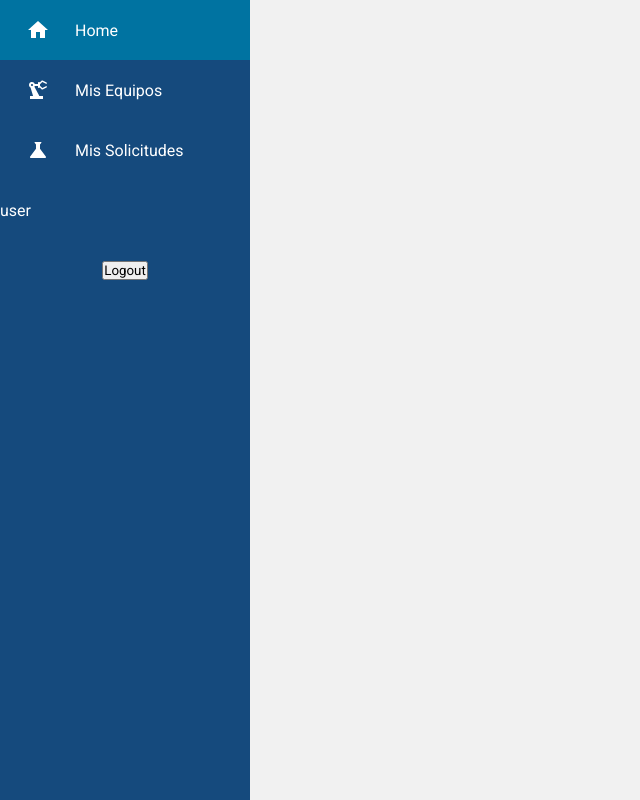
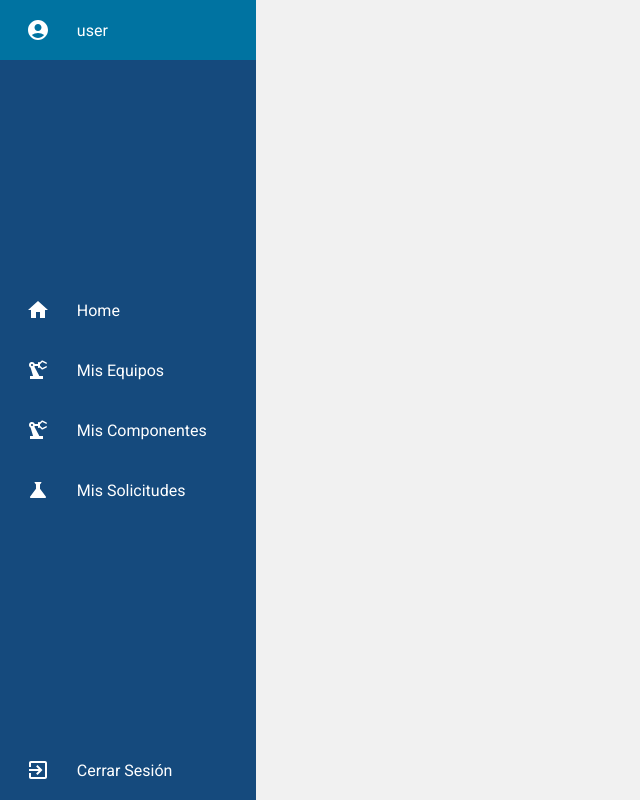
Before and after one commit to JhonOrr/proyecto_frontend, a React (Create React App) app: page /dashboard in a window 1280 px wide. Shown: the whole page, without its empty margins (0-640 px from the left). Built offline with nearby package versions, Linux system fonts and the light colour scheme; no server answers; sample sign-in values are in the browser's storage.

Commit message:
add private routes

```diff
--- a/src/components/ComponentForm.js
+++ b/src/components/ComponentForm.js
@@ -1,7 +1,7 @@
 import React, { useState, useContext , useEffect} from 'react';
 import { GlobalContext } from '../services/Context/GlobalContext';
 import { useNavigate, useParams } from 'react-router-dom';
-import { Button, TextField, Grid,Typography, CardContent, MenuItem, FormControl} from '@mui/material';
+import { Button, TextField, Grid,Typography, CardContent, MenuItem} from '@mui/material';
 
 const ComponentForm = () => {
     const[componente, setComponente] = useState({
@@ -25,7 +25,7 @@ const ComponentForm = () => {
         } else {
             addComponente(componente);
         }
-        navigate("/componentlist");
+        navigate("/dashboard/componentlist");
     };
 
     useEffect(() => {
@@ -46,7 +46,7 @@ const ComponentForm = () => {
             <Typography gutterBottom variant='h4'>
                     {componente.id ? 'Editar componente' : 'Crear componente'}
                 </Typography>
-            <FormControl onSubmit={handleSubmit}>
+            <form onSubmit={handleSubmit}>
                 <Grid container spacing={1}>
                     <Grid xs={12} item>
                         <TextField
@@ -70,6 +70,7 @@ const ComponentForm = () => {
                             select
                             required
                             label='Seleccione Equipo'
+                            name='equipo'
                         >
                             {equipos.map((equipo)=>{
                                 return(
@@ -80,12 +81,12 @@ const ComponentForm = () => {
                     </Grid>
 
                     <Grid xs={12} item>
-                        <Button variant='contained' color='primary' fullWidth type='submit'>
+                        <Button variant='contained' color='primary'  type='submit' fullWidth>
                             {componente.id ? "Editar componente" : "Crear componente"}
                         </Button>
                     </Grid>
                 </Grid>
-            </FormControl>
+            </form>
             </CardContent>
         </div>
         </div>
--- a/src/components/ComponentList.js
+++ b/src/components/ComponentList.js
@@ -4,6 +4,7 @@ import {GlobalContext} from '../services/Context/GlobalContext';
 import { DetailsList } from "@fluentui/react/lib/DetailsList";
 import DeleteIcon from '@mui/icons-material/Delete';
 import EditIcon from '@mui/icons-material/Edit';
+import { Typography, Button ,Grid} from '@mui/material';
 
 const ComponentList = () => {
     const navigate = useNavigate();
@@ -60,7 +61,7 @@ const ComponentList = () => {
             id: componente.id,
             description: componente.description,
             equipo: componente.equipo,
-            edit: <EditIcon onClick={()=>{navigate(`/componentform/${componente.id}`)}}/>,
+            edit: <EditIcon onClick={()=>{navigate(`/dashboard/componentform/${componente.id}`)}}/>,
             delete: <DeleteIcon onClick={()=>deleteComponente(componente.id)}/>
             });
         }
@@ -70,8 +71,13 @@ const ComponentList = () => {
 
     return (
         <div>
-            <button onClick={()=>{navigate('/componentform')}}>hola</button>
-            <DetailsList columns={columns} items={items}/>
+            <Grid  mb={3} >
+                <Typography mb={3}  variant='h4'>Mis Componentes</Typography>
+                <Button variant='contained' onClick={()=>{navigate('/dashboard/componentform')}}>Nuevo Componente</Button>
+            </Grid>
+            <Grid  mb={3} >
+                <DetailsList columns={columns} items={items}/>
+            </Grid>
 
         </div>
     )
--- a/src/components/EquipForm.js
+++ b/src/components/EquipForm.js
@@ -26,7 +26,7 @@ const EquipForm = () => {
         } else {
             addEquipo(equipo);
         }
-        navigate("/equiplist");
+        navigate("/dashboard/equiplist");
     };
 
     useEffect(() => {
@@ -47,7 +47,7 @@ const EquipForm = () => {
             <CardContent>
             <Typography gutterBottom variant='h4'>
                     {equipo.id ? 'Editar equipo' : 'Crear equipo'}
-                </Typography>
+            </Typography>
             <form onSubmit={handleSubmit}>
                 <Grid container spacing={1}>
                     <Grid xs={12} item>
--- a/src/components/Login/Login.js
+++ b/src/components/Login/Login.js
@@ -20,7 +20,7 @@ const Login = () => {
     setError('')
     try{
       await signIn(email, password)
-      navigate('/dashboard')
+      navigate('/dashboard/equipform')
     } catch(e){
       setError(e.message);
       console.log(e.message);
--- a/src/components/Sidebar/Options.js
+++ b/src/components/Sidebar/Options.js
@@ -7,12 +7,17 @@ export const Options = [
     {
         title:"Home",
         icon: <HomeIcon/>,
-        link: "/contact"
+        link: "/dashboard/welcome"
     },
     {
         title:"Mis Equipos",
         icon: <PrecisionManufacturingIcon/>,
-        link: "/login"
+        link: "/dashboard/equiplist "
+    },
+    {
+        title:"Mis Componentes",
+        icon: <PrecisionManufacturingIcon/>,
+        link: "/dashboard/componentlist "
     },
     {
         title:"Mis Solicitudes",
--- a/src/components/Sidebar/Sidebar.js
+++ b/src/components/Sidebar/Sidebar.js
@@ -3,7 +3,8 @@ import { Link,useNavigate} from 'react-router-dom';
 import '../../styles/sidebar.css'
 import { Options } from './Options';
 import { UserAuth } from '../../services/auth/AuthContext';
-
+import AccountCircleIcon from '@mui/icons-material/AccountCircle';
+import ExitToAppIcon from '@mui/icons-material/ExitToApp';
 
 const Sidebar = () => {
 
@@ -19,12 +20,16 @@ const Sidebar = () => {
       console.log(e.message)
     }
   }
-
-
-
   return (
     <div className='sidebar'>
-      <ul className='sidebarList'>
+      <ul className='sidebarList' style={{display:'flex' ,flexDirection:'column', height:'100%', justifyContent:'space-between'}}>
+        <div>
+          <li className='row'>
+            <div className='icon'><AccountCircleIcon/></div>
+            <div className='title'>{user.email?.split('@')[0]}</div>
+          </li>
+        </div>
+        <div>
           {Options.map((val,key)=>{
             return(
               <Link to={val.link} style={{textDecoration:'none'}}>
@@ -38,12 +43,14 @@ const Sidebar = () => {
 
             )
           })}
+        </div>
+
+        <div>
           <li className='row'>
-          <div className='title'>{user.email?.split('@')[0]}</div>
+            <div className='icon'><ExitToAppIcon/></div>
+            <div className='title' onClick={handleLogout}>Cerrar Sesión</div>
           </li>
-        <li className='row'>
-          <button onClick={handleLogout} >Logout</button>
-        </li>
+        </div>
 
       </ul>
 
--- /dev/null
+++ b/src/components/Welcome.js
@@ -0,0 +1,15 @@
+import { Typography } from '@mui/material';
+import React from 'react';
+
+
+const Welcome = () => {
+  return (
+    <div>
+        <Typography variant='h3'>Bienvenido a la plataforma Smartlab</Typography>
+
+
+    </div>
+  )
+}
+
+export default Welcome;
--- a/src/services/ProtectedRoute.js
+++ b/src/services/ProtectedRoute.js
@@ -1,13 +1,24 @@
 import React from 'react';
 import { Navigate } from 'react-router-dom';
 import { UserAuth } from './auth/AuthContext';
+import { Outlet } from 'react-router-dom';
+import Sidebar from '../components/Sidebar/Sidebar';
+import '../styles/dashboard.css'
 
-const ProtectedRoute = ({children}) => {
+const ProtectedRoute = () => {
+
     const {user} = UserAuth();
     if(!user){
         return <Navigate to='/login'/>
     }
-    return children;
+    return(
+        <div style={{display:'flex'}}>
+        <Sidebar/>
+        <div className='dashboard-content'  >
+            <Outlet />
+        </div>
+        </div>
+    );
 }
 
 export default ProtectedRoute;
--- a/src/services/router.js
+++ b/src/services/router.js
@@ -1,4 +1,4 @@
-import { BrowserRouter,Routes, Route} from "react-router-dom";
+import { BrowserRouter, Routes, Route } from "react-router-dom";
 // import Header from "../components/Header/Header";
 import Contact from "../pages/Contact";
 import Login from "../components/Login/Login";
@@ -14,33 +14,35 @@ import EquipForm from "../components/EquipForm";
 import EquipList from "../components/EquipList";
 import ComponentForm from "../components/ComponentForm";
 import ComponentList from "../components/ComponentList";
+import Welcome from "../components/Welcome";
 
-const Router =()=>{
-    return(
+const Router = () => {
+  return (
+    <BrowserRouter>
+      <Routes>
+        <Route element={<Layout />}>
+          <Route path="/" element={<Home />} />
+          <Route path="/contact" element={<Contact />} />
+          <Route path="/services" element={<Services />} />
+          <Route path="/about" element={<About />} />
+          <Route path="/services/service/:title" element={<ServiceDetail />} />
+        </Route>
+        <Route path="/login" element={<Login />} />
+        <Route path="/signup" element={<SignUp />} />
+        {/* <Route path='/dashboard' element={<ProtectedRoute><Sidebar/></ProtectedRoute>}/> */}
+        <Route path='/dashboard' element={<ProtectedRoute />}>
+          <Route path="equiplist" element={<EquipList />} />
+          <Route path="Equipform" element={<EquipForm />} />
+          <Route path="Equipform/:id" element={<EquipForm />} />
+          <Route path="Componentform" element={<ComponentForm />} />
+          <Route path="Componentform/:id" element={<ComponentForm />} />
+          <Route path="Componentlist" element={<ComponentList />} />
+          <Route path="welcome" element={<Welcome/>} />
 
-        <BrowserRouter>
-
-        <Routes>
-            <Route element={<Layout/>}>
-                <Route path="/" element={<Home/>}/>
-                <Route path="/contact" element={<Contact/>}/>
-                <Route path="/services" element={<Services/>}/>
-                <Route path="/about" element={<About/>}/>
-                <Route path="/services/service/:title" element={<ServiceDetail/>}/>
-            </Route>
-            <Route path="/login" element={<Login/>}/>
-            <Route path='/signup' element={<SignUp/>}/>
-                <Route path='/dashboard' element={<ProtectedRoute><Sidebar/></ProtectedRoute>}/>
-                <Route path='/equiplist' element={<EquipList/>}/>
-                <Route path='/Equipform' element={<EquipForm/>}/>
-                <Route path='/Equipform/:id' element={<EquipForm/>}/>
-                <Route path='/Componentform' element={<ComponentForm/>}/>
-                <Route path='/Componentform/:id' element={<ComponentForm/>}/>
-                <Route path='/Componentlist' element={<ComponentList/>}/>
-        </Routes>
-        </BrowserRouter>
-
-    )
-}
+        </Route>
+      </Routes>
+    </BrowserRouter>
+  );
+};
 
 export default Router;
--- /dev/null
+++ b/src/styles/dashboard.css
@@ -0,0 +1,15 @@
+*{
+    margin:0;
+    padding:0;
+}
+
+.dashboard-content{
+    width:80%;
+    padding: 20px 40px;
+    box-sizing: border-box;
+}
+
+
+div[role="checkbox"]{
+ display: none;
+}
--- a/src/styles/sidebar.css
+++ b/src/styles/sidebar.css
@@ -6,7 +6,7 @@
 
 .sidebar{
     height: 100vh;
-    width: 250px;
+    width: 20%;
     background-color: #154a7d;
 }
 
```
Also changed, not shown: src/components/EquipList.js (+29 -18 lines). Lines whose indentation alone changed are shown as unchanged.
